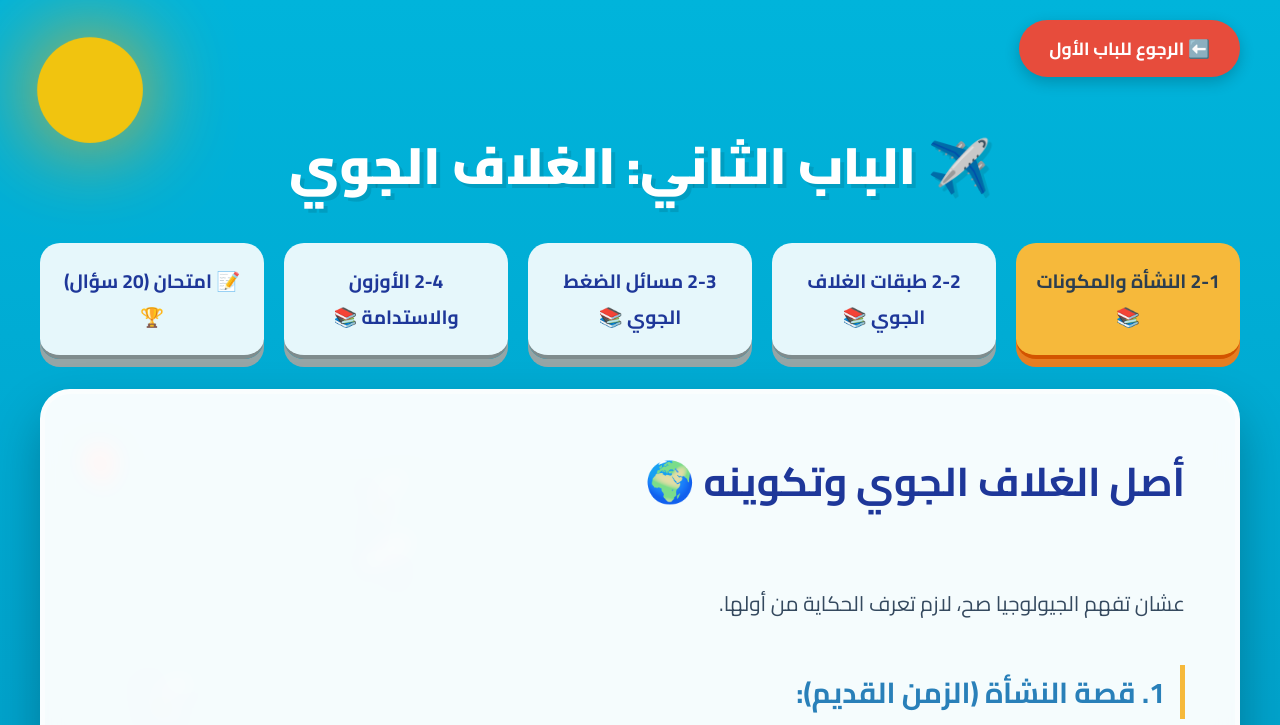
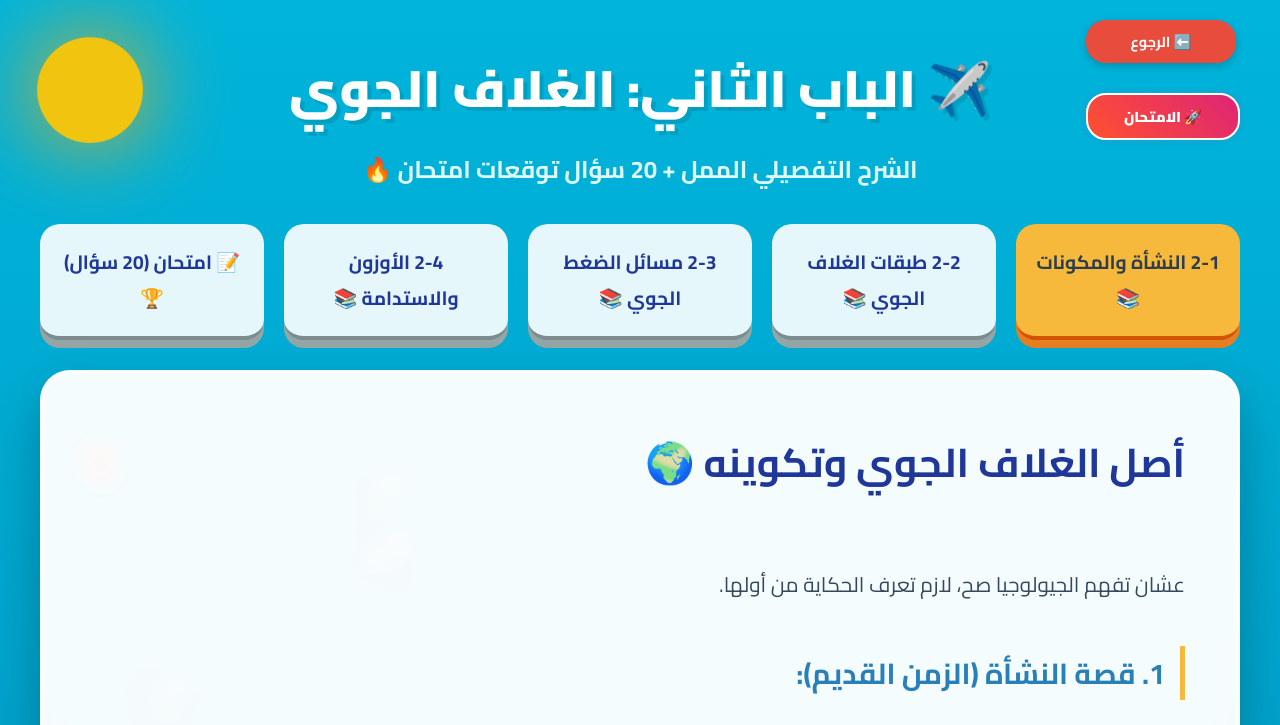
Before and after one commit to ahmedezzat67/Science, a plain HTML site: page Unit2.html in a window 1280 px wide. Shown: the top 725 px of the page. Drawn offline with Linux system fonts and the light colour scheme.

Commit message:
Update Unit2.html

```diff
--- a/Unit2.html
+++ b/Unit2.html
@@ -444,19 +444,87 @@
         background: #c0392b;
         transform: scale(1.05);
       }
+      /* تنسيق الحاوية (يمين + فوق بعض) */
+      .top-right-nav {
+        position: absolute;
+        top: 20px;
+        right: 20px; /* مكانها يمين */
+        display: flex;
+        flex-direction: column; /* دي اللي بتخليهم فوق بعض */
+        gap: 10px; /* مسافة صغيرة بينهم */
+        z-index: 1000;
+        align-items: flex-end; /* عشان يحاذوا بعض من اليمين */
+      }
+
+      /* زرار الرجوع (صغير) */
+      .back-btn {
+        background: #e74c3c;
+        color: white;
+        padding: 8px 15px; /* حجم صغير */
+        border-radius: 20px;
+        text-decoration: none;
+        font-weight: bold;
+        box-shadow: 0 3px 8px rgba(0, 0, 0, 0.2);
+        transition: 0.3s;
+        text-align: center;
+        font-family: "Cairo", sans-serif;
+        font-size: 0.9rem;
+        width: 120px; /* عرض ثابت عشان يبقوا قد بعض */
+      }
+      .back-btn:hover {
+        transform: scale(1.05);
+        background: #c0392b;
+      }
+
+      /* زرار الامتحان (صغير) */
+      .exam-btn-corner {
+        background: linear-gradient(45deg, #ff512f, #dd2476);
+        color: white;
+        padding: 8px 15px; /* حجم صغير */
+        text-decoration: none;
+        border-radius: 20px;
+        font-weight: 900;
+        font-family: "Cairo", sans-serif;
+        font-size: 0.9rem;
+        box-shadow: 0 0 10px rgba(221, 36, 118, 0.4);
+        transition: 0.3s;
+        border: 2px solid white;
+        text-align: center;
+        animation: pulseBtn 2s infinite;
+        width: 120px; /* عرض ثابت */
+      }
+      .exam-btn-corner:hover {
+        transform: scale(1.05);
+      }
+
+      /* الأنيميشن */
+      @keyframes pulseBtn {
+        0% {
+          box-shadow: 0 0 0 0 rgba(221, 36, 118, 0.7);
+        }
+        70% {
+          box-shadow: 0 0 0 5px rgba(221, 36, 118, 0);
+        }
+        100% {
+          box-shadow: 0 0 0 0 rgba(221, 36, 118, 0);
+        }
+      }
     </style>
   </head>
   <body>
     <div class="sky-container" id="sky-bg">
       <div class="sun"></div>
     </div>
+    <div class="container">
+      <div class="top-right-nav">
+        <a href="index.html" class="back-btn"> ⬅️ الرجوع </a>
 
-    <div class="container">
-      <a href="index.html" class="back-btn">⬅️ الرجوع للباب الأول</a>
+        <a href="Final_Exam.html" class="exam-btn-corner"> 🚀 الامتحان </a>
+      </div>
 
       <header>
         <h1>✈️ الباب الثاني: الغلاف الجوي</h1>
-
+        <p class="subtitle">الشرح التفصيلي الممل + 20 سؤال توقعات امتحان 🔥</p>
       </header>
 
       <div class="nav-cloud" id="nav-area"></div>
```
